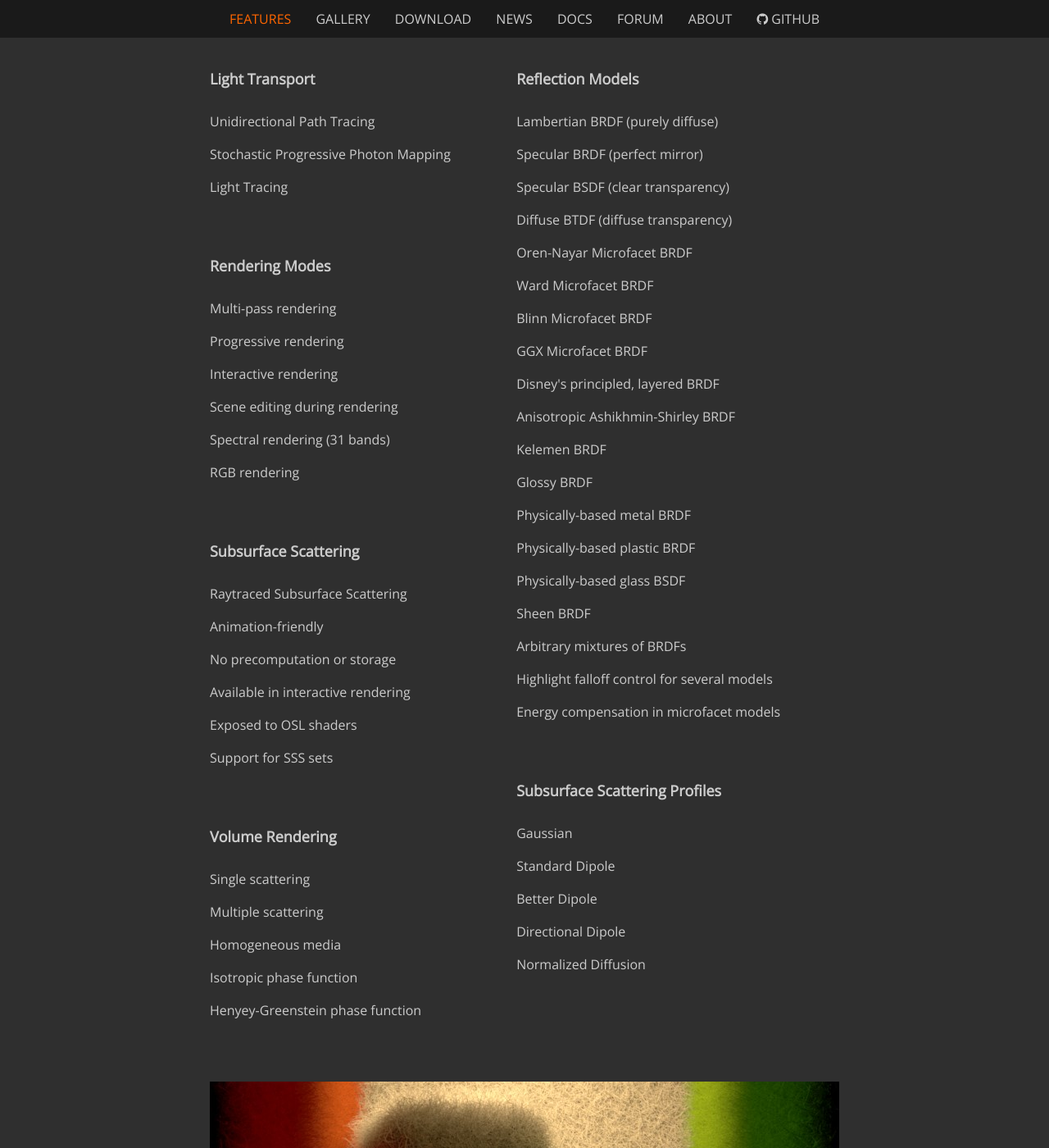
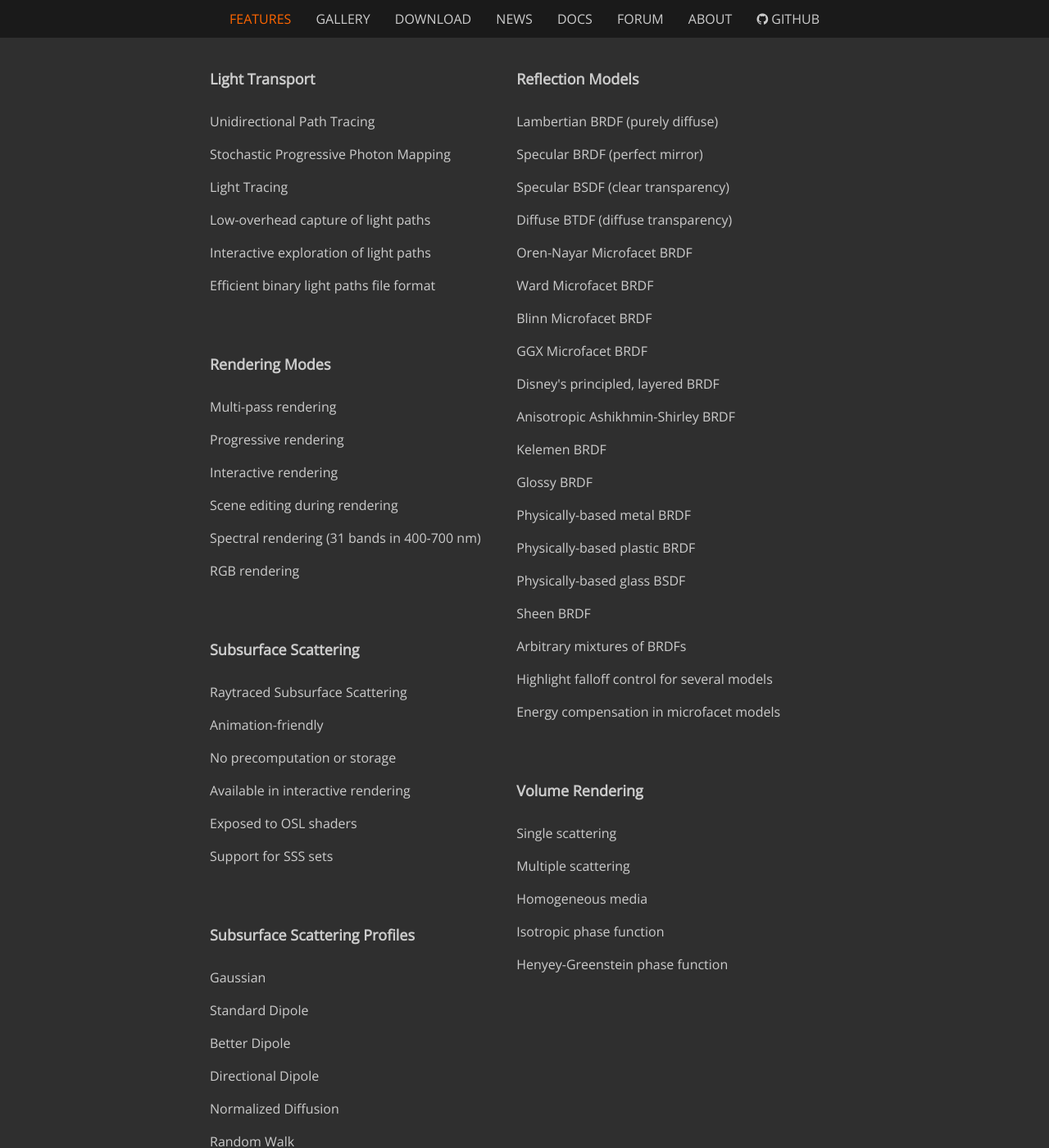
Before and after one commit to appleseedhq/appleseedhq.github.io, a Jekyll site: the page built from features.md, in a window 1280 px wide and 1400 px high, scrolled down 740 px. Shown: the whole window at 82% size. Built offline with Jekyll 4.4.1, drawn with Linux system fonts in a browser that asks for light colours; nearby versions of some CDN libraries; some of the changed lines change nothing that is shown; some of the changed text lies outside the part shown.

Commit message:
Update feature list

```diff
--- a/_layouts/features.html
+++ b/_layouts/features.html
@@ -14,6 +14,9 @@
                                 <li>Unidirectional Path Tracing</li>
                                 <li>Stochastic Progressive Photon Mapping</li>
                                 <li>Light Tracing</li>
+                                <li>Low-overhead capture of light paths</li>
+                                <li>Interactive exploration of light paths</li>
+                                <li>Efficient binary light paths file format</li>
                             </ul>
                         </div>
                         <div class="block">
@@ -23,7 +26,7 @@
                                 <li>Progressive rendering</li>
                                 <li>Interactive rendering</li>
                                 <li>Scene editing during rendering</li>
-                                <li>Spectral rendering (31 bands)</li>
+                                <li>Spectral rendering (31 bands in 400-700 nm)</li>
                                 <li>RGB rendering</li>
                             </ul>
                         </div>
@@ -39,13 +42,14 @@
                             </ul>
                         </div>
                         <div class="block">
-                            <h3>Volume Rendering</h3>
+                            <h3>Subsurface Scattering Profiles</h3>
                             <ul>
-                                <li>Single scattering</li>
-                                <li>Multiple scattering</li>
-                                <li>Homogeneous media</li>
-                                <li>Isotropic phase function</li>
-                                <li>Henyey-Greenstein phase function</li>
+                                <li>Gaussian</li>
+                                <li>Standard Dipole</li>
+                                <li>Better Dipole</li>
+                                <li>Directional Dipole</li>
+                                <li>Normalized Diffusion</li>
+                                <li>Random Walk</li>
                             </ul>
                         </div>
                     </div>
@@ -75,13 +79,13 @@
                             </ul>
                         </div>
                         <div class="block">
-                            <h3>Subsurface Scattering Profiles</h3>
+                            <h3>Volume Rendering</h3>
                             <ul>
-                                <li>Gaussian</li>
-                                <li>Standard Dipole</li>
-                                <li>Better Dipole</li>
-                                <li>Directional Dipole</li>
-                                <li>Normalized Diffusion</li>
+                                <li>Single scattering</li>
+                                <li>Multiple scattering</li>
+                                <li>Homogeneous media</li>
+                                <li>Isotropic phase function</li>
+                                <li>Henyey-Greenstein phase function</li>
                             </ul>
                         </div>
                     </div>
@@ -130,6 +134,7 @@
                                 <li>Transformation motion blur</li>
                                 <li>Deformation motion blur</li>
                                 <li>Arbitrarily number of motion steps</li>
+                                <li>Shutter opening/closing curves</li>
                             </ul>
                         </div>
                         <div class="block">
@@ -137,7 +142,10 @@
                             <ul>
                                 <li>Open Shading Language support (OSL)</li>
                                 <li>OSL shader library</li>
+                                <li>OSL implementation of Maya shading nodes</li>
                                 <li>OpenColorIO support</li>
+                                <li>Built-in denoiser</li>
+                                <li>Command line tool for offline denoising</li>
                                 <li>Disney's SeExpr expressions</li>
                                 <li>AOVs</li>
                                 <li>Hierarchical instancing</li>
@@ -153,6 +161,7 @@
                                 <li>Nested dielectrics</li>
                                 <li>Automatic tracking of indices of refraction</li>
                                 <li>Packed, single-file scenes for easy transport</li>
+                                <li>Render stamps</li>
                                 <li>Search paths for external assets</li>
                                 <li>Dozens of diagnostic modes</li>
                             </ul>
@@ -175,7 +184,6 @@
                                 <li>Native Image Engine's Gaffer integration</li>
                                 <li>Native Autodesk® 3ds Max® 2015+ plugin</li>
                                 <li>Native Autodesk® Maya® 2017+ plugin</li>
-                                <li>Excellent coverage of Maya shading nodes</li>
                                 <li>Blender 2.79+ plugin</li>
                             </ul>
                         </div>
```
